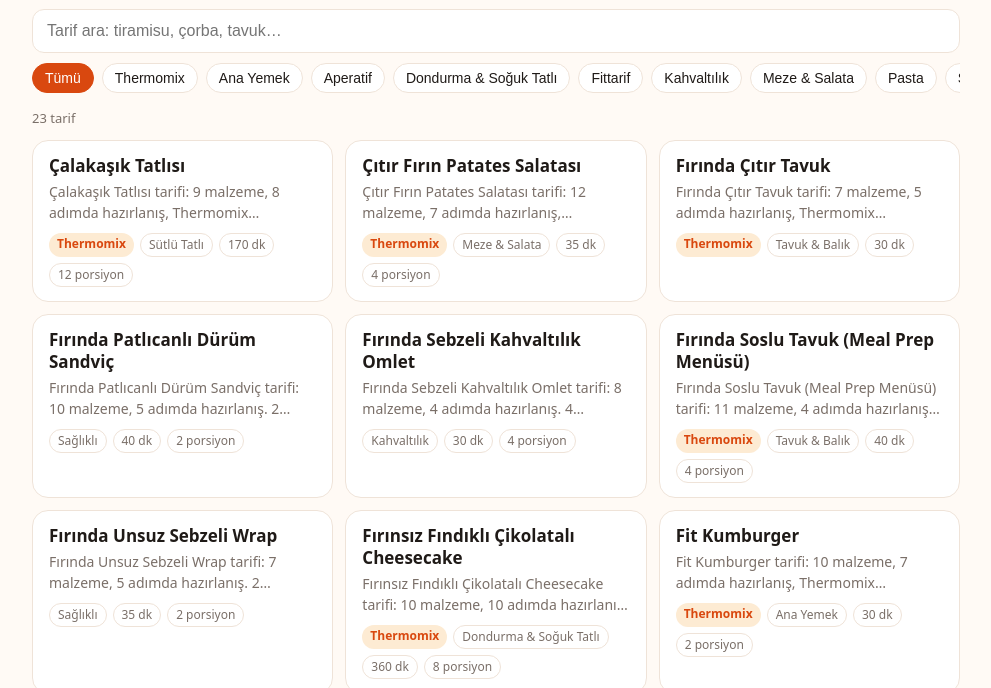
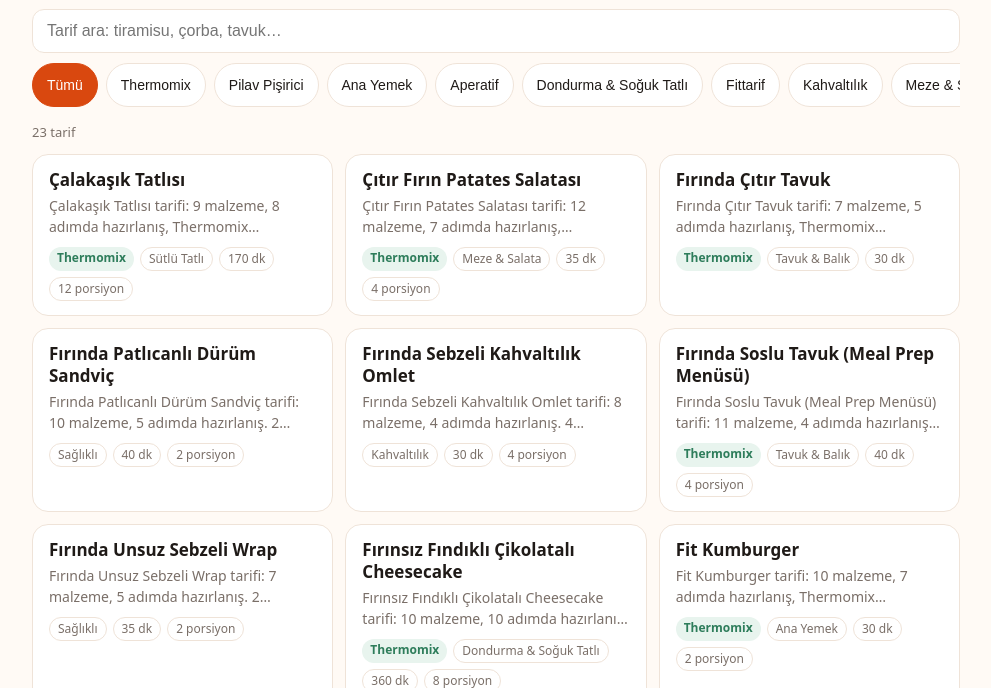
Before and after one commit to gundogar2424/lezzet-tarifler, a plain HTML site: page index.html in a window 1280 px wide. Shown: the part 112-800 px from the top of the page, without its empty margins (144-1135 px from the left). Drawn offline with Linux system fonts and the light colour scheme.

Commit message:
Site: Pilav Pişirici sekmesi ve rozeti
Co-Authored-By: Claude Opus 5.5 <noreply@anthropic.com>
Claude-Session: https://claude.ai/code/session_013PBXZ9keDpw2DPtMs9ay9g

```diff
--- a/index.html
+++ b/index.html
@@ -24,7 +24,7 @@ main{max-width:960px;margin:0 auto;padding:0 16px 48px}
 .arama:focus{border-color:var(--vurgu)}
 .sekmeler{display:flex;gap:8px;overflow-x:auto;padding-bottom:8px;scrollbar-width:none}
 .sekmeler::-webkit-scrollbar{display:none}
-.sekme{flex:none;padding:6px 12px;border-radius:999px;border:1px solid var(--cizgi);background:var(--kart);color:var(--yazi);font-size:14px;cursor:pointer}
+.sekme{flex:none;min-height:44px;padding:6px 14px;border-radius:999px;border:1px solid var(--cizgi);background:var(--kart);color:var(--yazi);font-size:14px;cursor:pointer}
 .sekme.secili{background:var(--vurgu);border-color:var(--vurgu);color:#fff}
 .sayi{color:var(--soluk);font-size:13px;margin:8px 0 12px}
 .liste{display:grid;grid-template-columns:repeat(auto-fill,minmax(260px,1fr));gap:12px}
@@ -62,7 +62,7 @@ footer a{color:inherit}
   const sekmeler = document.getElementById('sekmeler'), arama = document.getElementById('arama')
   const kategoriler = [...new Set(tarifler.map((t) => t.kategori).filter(Boolean))].sort((a, b) => a.localeCompare(b, 'tr'))
   let secili = 'Tümü', sadeceTm = false
-  const butonlar = ['Tümü', 'Thermomix', ...kategoriler]
+  const butonlar = ['Tümü', 'Thermomix', 'Pilav Pişirici', ...kategoriler]
   sekmeler.innerHTML = butonlar.map((k) => `<button class="sekme" data-k="${k}">${k}</button>`).join('')
   sekmeler.onclick = (e) => { const b = e.target.closest('.sekme'); if (!b) return; secili = b.dataset.k; ciz() }
   arama.oninput = ciz
@@ -70,11 +70,11 @@ footer a{color:inherit}
     const q = sade(arama.value.trim())
     for (const b of sekmeler.children) b.classList.toggle('secili', b.dataset.k === secili)
     const g = tarifler.filter((t) =>
-      (secili === 'Tümü' || (secili === 'Thermomix' ? t.thermomix : t.kategori === secili)) &&
+      (secili === 'Tümü' || (secili === 'Thermomix' ? t.thermomix : secili === 'Pilav Pişirici' ? t.pisirici : t.kategori === secili)) &&
       (!q || sade(t.ad + ' ' + t.etiketler.join(' ') + ' ' + t.aciklama).includes(q)))
     liste.innerHTML = g.map((t) => `<a class="kart" href="${t.dosya}">
       <h2>${t.ad}</h2><p>${t.aciklama || ''}</p>
-      <div class="rozetler">${t.thermomix ? '<span class="rozet">Thermomix</span>' : ''}${t.kategori ? `<span class="rozet gri">${t.kategori}</span>` : ''}${t.sure ? `<span class="rozet gri">${t.sure} dk</span>` : ''}${t.porsiyon ? `<span class="rozet gri">${t.porsiyon}</span>` : ''}</div></a>`).join('')
+      <div class="rozetler">${t.thermomix ? '<span class="rozet" style="background:#e8f4ee;color:#2E7D5B">Thermomix</span>' : ''}${t.pisirici ? '<span class="rozet" style="background:#f7ece7;color:#8d523c">Pilav Pişirici</span>' : ''}${t.kategori ? `<span class="rozet gri">${t.kategori}</span>` : ''}${t.sure ? `<span class="rozet gri">${t.sure} dk</span>` : ''}${t.porsiyon ? `<span class="rozet gri">${t.porsiyon}</span>` : ''}</div></a>`).join('')
     bos.hidden = g.length > 0
     bos.textContent = tarifler.length ? 'Aramana uyan tarif yok.' : 'Henüz tarif yok. Uygulamadan “Siteye koy” deyince burada görünür.'
     sayi.textContent = tarifler.length ? `${g.length} tarif` : ''
--- a/scripts/derle.js
+++ b/scripts/derle.js
@@ -27,7 +27,8 @@ for (const dosya of fs.readdirSync(klasor).filter((d) => d.endsWith('.html')).so
     porsiyon: v.recipeYield || '',
     sure: v.totalTime ? Number(String(v.totalTime).replace(/\D/g, '')) || 0 : 0,
     yazar: v.author?.name || '',
-    thermomix: /thermomix/i.test(String(v.keywords || '')) ,
+    thermomix: /thermomix/i.test(String(v.keywords || '')),
+    pisirici: /pilav pişirici/i.test(String(v.keywords || '')),
     gorsel: Array.isArray(v.image) ? v.image[0] : v.image || '',
     tarih: tarihM ? tarihM[1] : st.mtime.toISOString().slice(0, 10)
   })
--- a/tarifler.json
+++ b/tarifler.json
@@ -13,6 +13,7 @@
   "sure": 170,
   "yazar": "Refika'nın Mutfağı",
   "thermomix": true,
+  "pisirici": false,
   "gorsel": "",
   "tarih": "2026-11-08"
  },
@@ -31,6 +32,7 @@
   "sure": 35,
   "yazar": "Ahmad Noori",
   "thermomix": true,
+  "pisirici": false,
   "gorsel": "",
   "tarih": "2026-11-08"
  },
@@ -49,6 +51,7 @@
   "sure": 30,
   "yazar": "@cerensahinn48",
   "thermomix": true,
+  "pisirici": false,
   "gorsel": "",
   "tarih": "2026-11-08"
  },
@@ -67,6 +70,7 @@
   "sure": 40,
   "yazar": "SHREDHAPPENS",
   "thermomix": false,
+  "pisirici": false,
   "gorsel": "",
   "tarih": "2026-11-08"
  },
@@ -84,6 +88,7 @@
   "sure": 30,
   "yazar": "MattsFitChef",
   "thermomix": false,
+  "pisirici": false,
   "gorsel": "",
   "tarih": "2026-11-08"
  },
@@ -102,6 +107,7 @@
   "sure": 40,
   "yazar": "Sadık Kılıç",
   "thermomix": true,
+  "pisirici": false,
   "gorsel": "",
   "tarih": "2026-11-08"
  },
@@ -121,6 +127,7 @@
   "sure": 35,
   "yazar": "whatieatclean",
   "thermomix": false,
+  "pisirici": false,
   "gorsel": "",
   "tarih": "2026-11-08"
  },
@@ -138,6 +145,7 @@
   "sure": 360,
   "yazar": "@mutfakmekanim",
   "thermomix": true,
+  "pisirici": false,
   "gorsel": "",
   "tarih": "2026-11-08"
  },
@@ -157,6 +165,7 @@
   "sure": 30,
   "yazar": "Lezzet Rotası",
   "thermomix": true,
+  "pisirici": false,
   "gorsel": "",
   "tarih": "2026-11-08"
  },
@@ -174,6 +183,7 @@
   "sure": 25,
   "yazar": "Lezzet Rotası",
   "thermomix": false,
+  "pisirici": false,
   "gorsel": "",
   "tarih": "2026-11-08"
  },
@@ -192,6 +202,7 @@
   "sure": 25,
   "yazar": "Lezzet Rotası",
   "thermomix": false,
+  "pisirici": false,
   "gorsel": "",
   "tarih": "2026-11-08"
  },
@@ -209,6 +220,7 @@
   "sure": 30,
   "yazar": "Sevde Nur Kaya",
   "thermomix": true,
+  "pisirici": false,
   "gorsel": "",
   "tarih": "2026-11-08"
  },
@@ -226,6 +238,7 @@
   "sure": 55,
   "yazar": "Sadık Kılıç",
   "thermomix": true,
+  "pisirici": false,
   "gorsel": "",
   "tarih": "2026-11-08"
  },
@@ -244,6 +257,7 @@
   "sure": 20,
   "yazar": "Lezzet Rotası",
   "thermomix": false,
+  "pisirici": false,
   "gorsel": "",
   "tarih": "2026-11-08"
  },
@@ -257,6 +271,7 @@
   "sure": 20,
   "yazar": "Lezzet Rotası",
   "thermomix": false,
+  "pisirici": false,
   "gorsel": "",
   "tarih": "2026-11-08"
  },
@@ -272,6 +287,7 @@
   "sure": 0,
   "yazar": "Lezzet Rotası",
   "thermomix": true,
+  "pisirici": false,
   "gorsel": "",
   "tarih": "2026-11-08"
  },
@@ -290,6 +306,7 @@
   "sure": 35,
   "yazar": "Jalalsamfit",
   "thermomix": false,
+  "pisirici": false,
   "gorsel": "",
   "tarih": "2026-11-08"
  },
@@ -307,6 +324,7 @@
   "sure": 45,
   "yazar": "@zeyneki",
   "thermomix": true,
+  "pisirici": false,
   "gorsel": "",
   "tarih": "2026-11-08"
  },
@@ -324,6 +342,7 @@
   "sure": 30,
   "yazar": "Lezzet Rotası",
   "thermomix": false,
+  "pisirici": false,
   "gorsel": "",
   "tarih": "2026-11-08"
  },
@@ -340,6 +359,7 @@
   "sure": 420,
   "yazar": "@zeyyskitchenn",
   "thermomix": true,
+  "pisirici": false,
   "gorsel": "",
   "tarih": "2026-11-08"
  },
@@ -356,6 +376,7 @@
   "sure": 340,
   "yazar": "Vorwerk Home & Co. KmG",
   "thermomix": true,
+  "pisirici": false,
   "gorsel": "",
   "tarih": "2026-11-08"
  },
@@ -371,6 +392,7 @@
   "sure": 14,
   "yazar": "Lezzet Rotası",
   "thermomix": false,
+  "pisirici": false,
   "gorsel": "",
   "tarih": "2026-11-08"
  },
@@ -389,6 +411,7 @@
   "sure": 40,
   "yazar": "Quick Bite Lab",
   "thermomix": false,
+  "pisirici": false,
   "gorsel": "",
   "tarih": "2026-11-08"
  }
```
